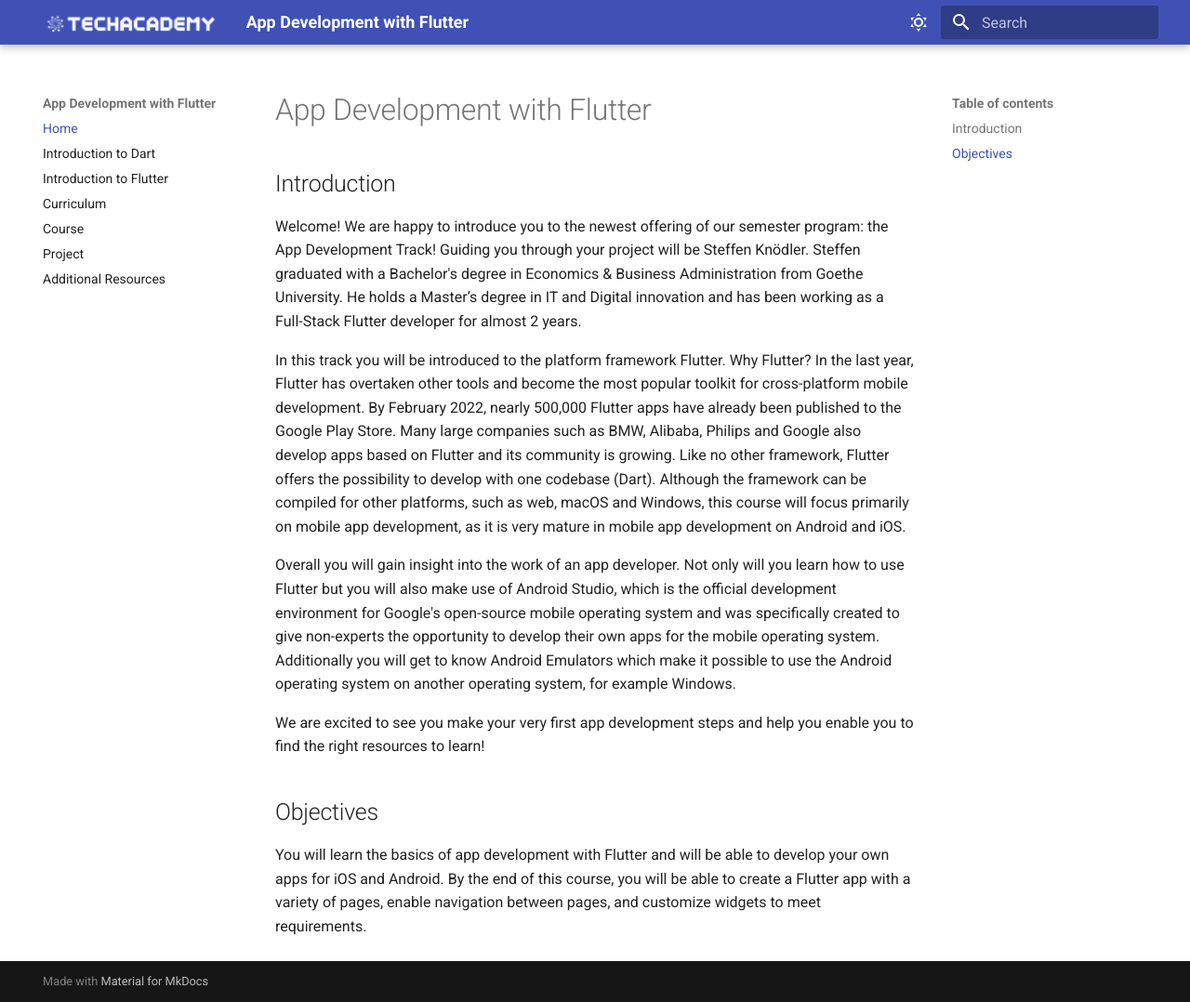
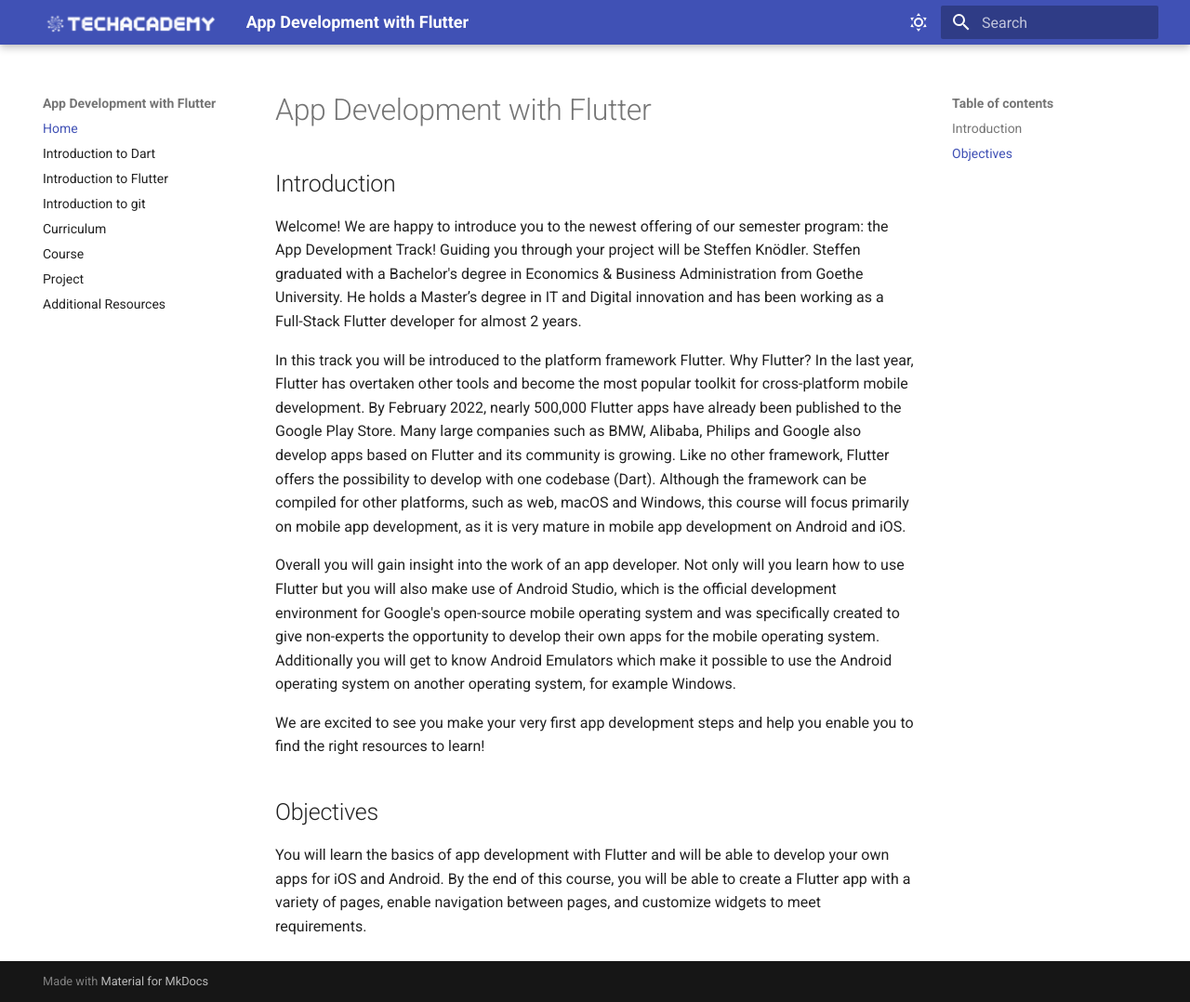
Before and after one commit to tech-academy-ev/app_development, an MkDocs documentation site: the page built from docs/index.md, in a window 1280 px wide and 1078 px high. Shown: the whole window at 93% size. Built offline with MkDocs 1.6.1 and Material for MkDocs 9.7.7, drawn with Linux system fonts in a browser that asks for light colours.

Commit message:
Update mkdocs.yml

```diff
--- a/mkdocs.yml
+++ b/mkdocs.yml
@@ -15,6 +15,7 @@
   - Home: index.md
   - Introduction to Dart: dart.md
   - Introduction to Flutter: flutter.md
+  - Introduction to git: git.md
   - Curriculum: curriculum.md
   - Course: course.md
   - Project: project.md
```
